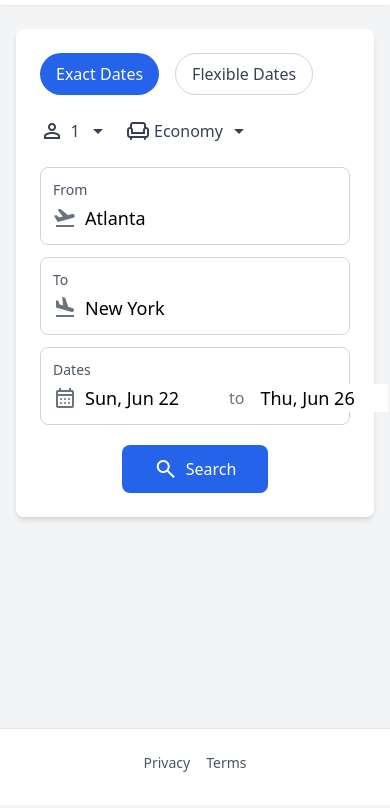
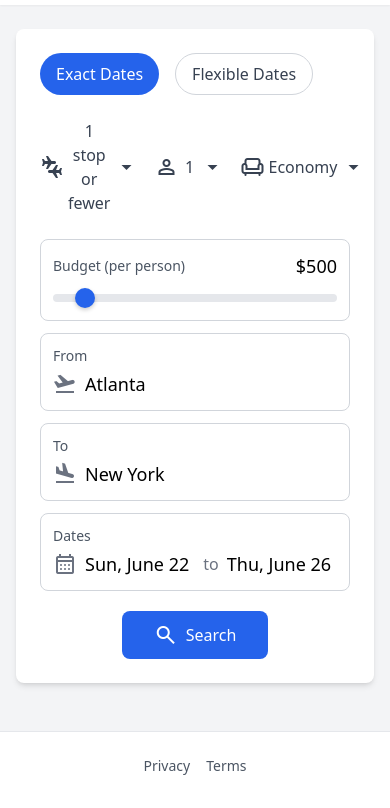
Before and after one commit to super3/tracker, a website: page index.html in a window 390 px wide. Shown: the part 39-847 px from the top of the page. Drawn offline with nearby package versions, Linux system fonts and the light colour scheme.

Commit message:
Add stops

```diff
--- a/index.html
+++ b/index.html
@@ -22,6 +22,40 @@
         .flash-border {
             animation: flashBorder 1s 1;
             border-color: rgb(239, 68, 68);
+        }
+
+        /* Range slider styling */
+        .slider::-webkit-slider-thumb {
+            appearance: none;
+            height: 20px;
+            width: 20px;
+            border-radius: 50%;
+            background: #2563eb;
+            cursor: pointer;
+            box-shadow: 0 2px 4px rgba(0, 0, 0, 0.2);
+        }
+
+        .slider::-moz-range-thumb {
+            height: 20px;
+            width: 20px;
+            border-radius: 50%;
+            background: #2563eb;
+            cursor: pointer;
+            border: none;
+            box-shadow: 0 2px 4px rgba(0, 0, 0, 0.2);
+        }
+
+        .slider::-webkit-slider-track {
+            height: 8px;
+            border-radius: 5px;
+            background: #e5e7eb;
+        }
+
+        .slider::-moz-range-track {
+            height: 8px;
+            border-radius: 5px;
+            background: #e5e7eb;
+            border: none;
         }
     </style>
     <script>
@@ -73,6 +107,20 @@
                     </button>
                 </div>
                 <div class="flex space-x-4 items-center">
+                    <div class="relative" x-data="{ open: false, selectedStops: 1 }">
+                        <button @click="open = !open" class="text-gray-700 flex items-center py-2">
+                            <span class="material-symbols-outlined mr-1">connecting_airports</span>
+                            <span x-text="selectedStops === 0 ? 'Nonstop only' : selectedStops === 1 ? '1 stop or fewer' : '2 stops or fewer'">1 stop or fewer</span>
+                            <span class="material-symbols-outlined ml-1">arrow_drop_down</span>
+                        </button>
+                        <div x-show="open" @click.away="open = false" x-cloak class="absolute left-0 mt-2 w-48 bg-white rounded-md shadow-lg z-10">
+                            <div class="py-1">
+                                <a href="#" @click.prevent="selectedStops = 0; $dispatch('stops-changed', 0); open = false" class="block px-4 py-2 text-sm text-gray-700 hover:bg-gray-100" :class="selectedStops === 0 ? 'bg-blue-50 text-blue-700' : ''">Nonstop only</a>
+                                <a href="#" @click.prevent="selectedStops = 1; $dispatch('stops-changed', 1); open = false" class="block px-4 py-2 text-sm text-gray-700 hover:bg-gray-100" :class="selectedStops === 1 ? 'bg-blue-50 text-blue-700' : ''">1 stop or fewer</a>
+                                <a href="#" @click.prevent="selectedStops = 2; $dispatch('stops-changed', 2); open = false" class="block px-4 py-2 text-sm text-gray-700 hover:bg-gray-100" :class="selectedStops === 2 ? 'bg-blue-50 text-blue-700' : ''">2 stops or fewer</a>
+                            </div>
+                        </div>
+                    </div>
                     <div class="relative" x-data="{ open: false, passengerCount: 1 }">
                         <button @click="open = !open" class="text-gray-700 flex items-center py-2">
                             <span class="material-symbols-outlined mr-1">person</span>
@@ -121,7 +169,29 @@
                 </div>
             </div>
 
-            <div x-data="searchForm()" class="grid grid-cols-1 md:grid-cols-2 lg:grid-cols-3 gap-3">
+            <div x-data="searchForm()" class="grid grid-cols-1 md:grid-cols-2 lg:grid-cols-4 gap-3">
+                <div class="border border-gray-300 rounded-lg p-3 focus-within:border-blue-500 focus-within:ring-1 focus-within:ring-blue-500 grid-input" x-data="{
+                    budgetValue: 500,
+                    formatBudget(value) {
+                        if (value >= 5000) return '$5,000+';
+                        return '$' + value.toLocaleString();
+                    }
+                }">
+                    <div class="flex justify-between items-center mb-1">
+                        <label class="text-sm text-gray-600">Budget (per person)</label>
+                        <span class="text-lg font-medium" x-text="formatBudget(budgetValue)">$500</span>
+                    </div>
+                    <input
+                        type="range"
+                        min="100"
+                        max="5000"
+                        step="100"
+                        class="w-full h-2 bg-gray-200 rounded-lg appearance-none cursor-pointer slider"
+                        x-model="budgetValue"
+                        @input="$dispatch('budget-changed', budgetValue)"
+                    >
+                </div>
+
                 <div class="border border-gray-300 rounded-lg p-3 focus-within:border-blue-500 focus-within:ring-1 focus-within:ring-blue-500 grid-input">
                     <label class="block text-sm text-gray-600 mb-1">From</label>
                     <div class="flex items-center relative" x-data="airportFrom()">
@@ -200,13 +270,13 @@
                             monthNames: ['January', 'February', 'March', 'April', 'May', 'June', 'July',
                                         'August', 'September', 'October', 'November', 'December'],
 
-                            // Format date to 'Mon, Jun 2' format
+                            // Format date to 'Mon, June 2' format
                             formatDate(date) {
                                 if (!(date instanceof Date)) {
                                     date = new Date(date);
                                 }
                                 const days = ['Sun', 'Mon', 'Tue', 'Wed', 'Thu', 'Fri', 'Sat'];
-                                const months = ['Jan', 'Feb', 'Mar', 'Apr', 'May', 'Jun', 'Jul', 'Aug', 'Sep', 'Oct', 'Nov', 'Dec'];
+                                const months = ['January', 'February', 'March', 'April', 'May', 'June', 'July', 'August', 'September', 'October', 'November', 'December'];
                                 return `${days[date.getDay()]}, ${months[date.getMonth()]} ${date.getDate()}`;
                             },
 
@@ -247,14 +317,14 @@
 
                             <!-- Exact Dates Option -->
                             <div x-show="$store.app.dateType === 'exact'">
-                                <div class="flex items-center justify-between w-full text-left">
-                                    <div class="relative">
+                                <div class="flex items-center w-full text-left space-x-1">
+                                    <div class="relative flex-1">
                                         <input
                                             type="text"
                                             x-model="formatDate(departDate)"
                                             @click="departDateOpen = true"
                                             placeholder="Departure"
-                                            class="w-32 mr-2 text-lg outline-none cursor-pointer"
+                                            class="w-full text-lg outline-none cursor-pointer"
                                             readonly
                                         />
                                         <div
@@ -297,14 +367,14 @@
                                             </div>
                                         </div>
                                     </div>
-                                    <span class="text-gray-500 mx-2">to</span>
-                                    <div class="relative">
+                                    <span class="text-gray-500 px-1">to</span>
+                                    <div class="relative flex-1">
                                         <input
                                             type="text"
                                             x-model="formatDate(returnDate)"
                                             @click="returnDateOpen = true"
                                             placeholder="Return"
-                                            class="w-32 ml-2 text-lg outline-none cursor-pointer"
+                                            class="w-full text-lg outline-none cursor-pointer"
                                             readonly
                                         />
                                         <div
@@ -400,7 +470,7 @@
                     </div>
                 </div>
 
-                <div class="flex items-center justify-center mt-2 mb-0 col-span-1 md:col-span-2 lg:col-span-3">
+                <div class="flex items-center justify-center mt-2 mb-0 col-span-1 md:col-span-2 lg:col-span-4">
                     <button
                         class="bg-blue-600 text-white px-8 py-3 rounded-lg hover:bg-blue-700 transition flex items-center"
                         @click="validateSearch"
@@ -496,6 +566,8 @@
         // Create a searchForm component for Alpine.js
         function searchForm() {
             return {
+                budgetMax: 500,
+                stopsPreference: 1,
                 fromCity: "Atlanta",
                 toCity: "New York",
                 departDate: "2025-06-22",
@@ -505,6 +577,28 @@
                 resultsVisible: false,
                 error: null,
                 toFieldError: false,
+
+                init() {
+                    // Listen for budget changes
+                    this.$watch('budgetMax', (value) => {
+                        console.log('Budget changed to:', value);
+                    });
+
+                    // Listen for budget-changed events
+                    this.$el.addEventListener('budget-changed', (event) => {
+                        this.budgetMax = event.detail;
+                    });
+
+                    // Listen for stops preference changes
+                    this.$watch('stopsPreference', (value) => {
+                        console.log('Stops preference changed to:', value);
+                    });
+
+                    // Listen for stops-changed events
+                    this.$el.addEventListener('stops-changed', (event) => {
+                        this.stopsPreference = event.detail;
+                    });
+                },
 
                 validateSearch() {
                     // Reset error state
```
